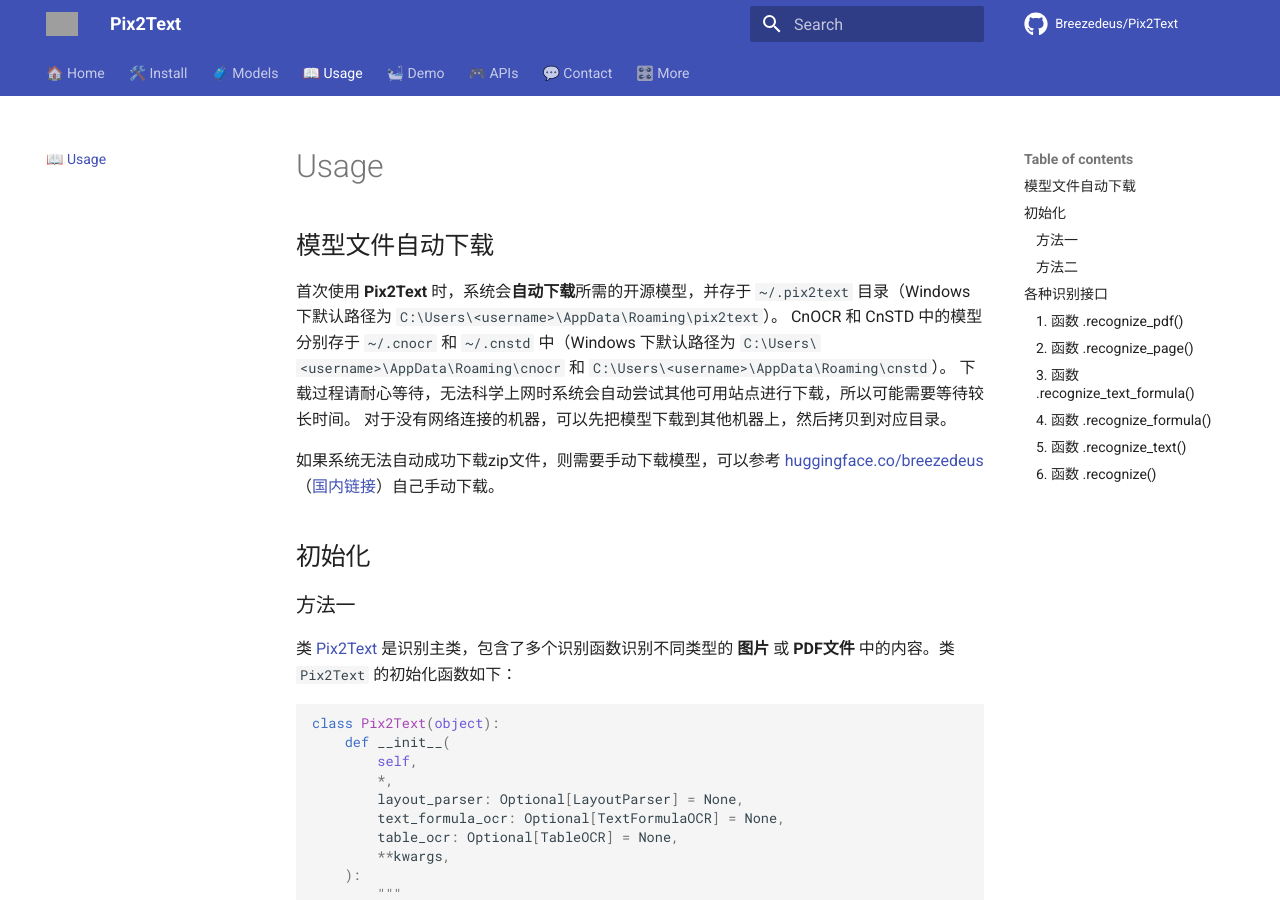
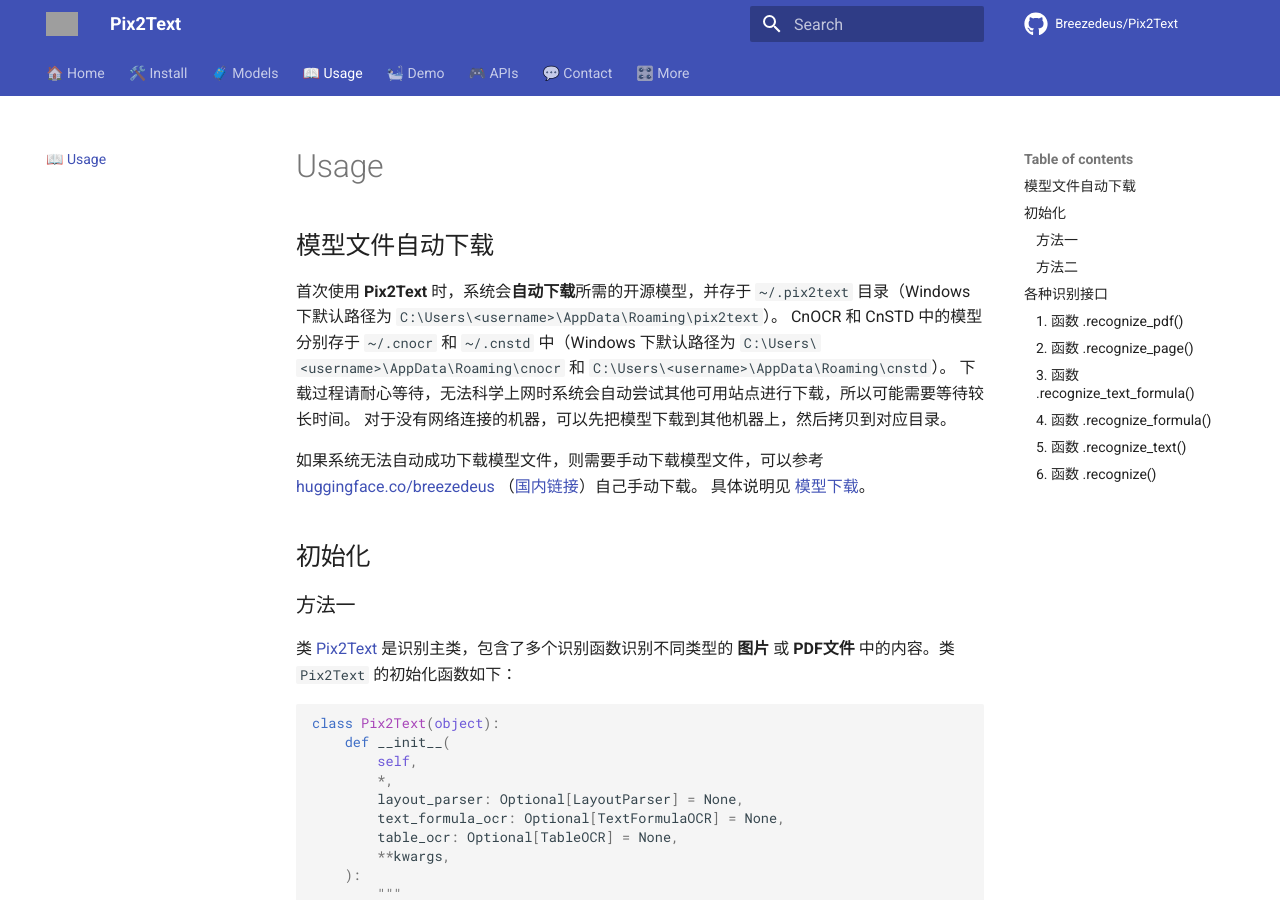
Before and after one commit to breezedeus/Pix2Text, an MkDocs documentation site: the page built from docs/usage.md, in a window 1280 px wide and 900 px high. Built offline with MkDocs 1.6.1 and Material for MkDocs 9.7.7, drawn with Linux system fonts in a browser that asks for light colours; comment, search, counter and statistics services are not loaded; grey boxes are pictures that could not be loaded.

Commit message:
update docs

```diff
--- a/docs/usage.md
+++ b/docs/usage.md
@@ -7,7 +7,8 @@
 下载过程请耐心等待，无法科学上网时系统会自动尝试其他可用站点进行下载，所以可能需要等待较长时间。
 对于没有网络连接的机器，可以先把模型下载到其他机器上，然后拷贝到对应目录。
 
-如果系统无法自动成功下载zip文件，则需要手动下载模型，可以参考 [huggingface.co/breezedeus](https://huggingface.co/breezedeus) （[国内链接](https://hf-mirror.com/breezedeus)）自己手动下载。
+如果系统无法自动成功下载模型文件，则需要手动下载模型文件，可以参考 [huggingface.co/breezedeus](https://huggingface.co/breezedeus) （[国内链接](https://hf-mirror.com/breezedeus)）自己手动下载。
+具体说明见 [模型下载](models.md)。
 
 
 ## 初始化
```
